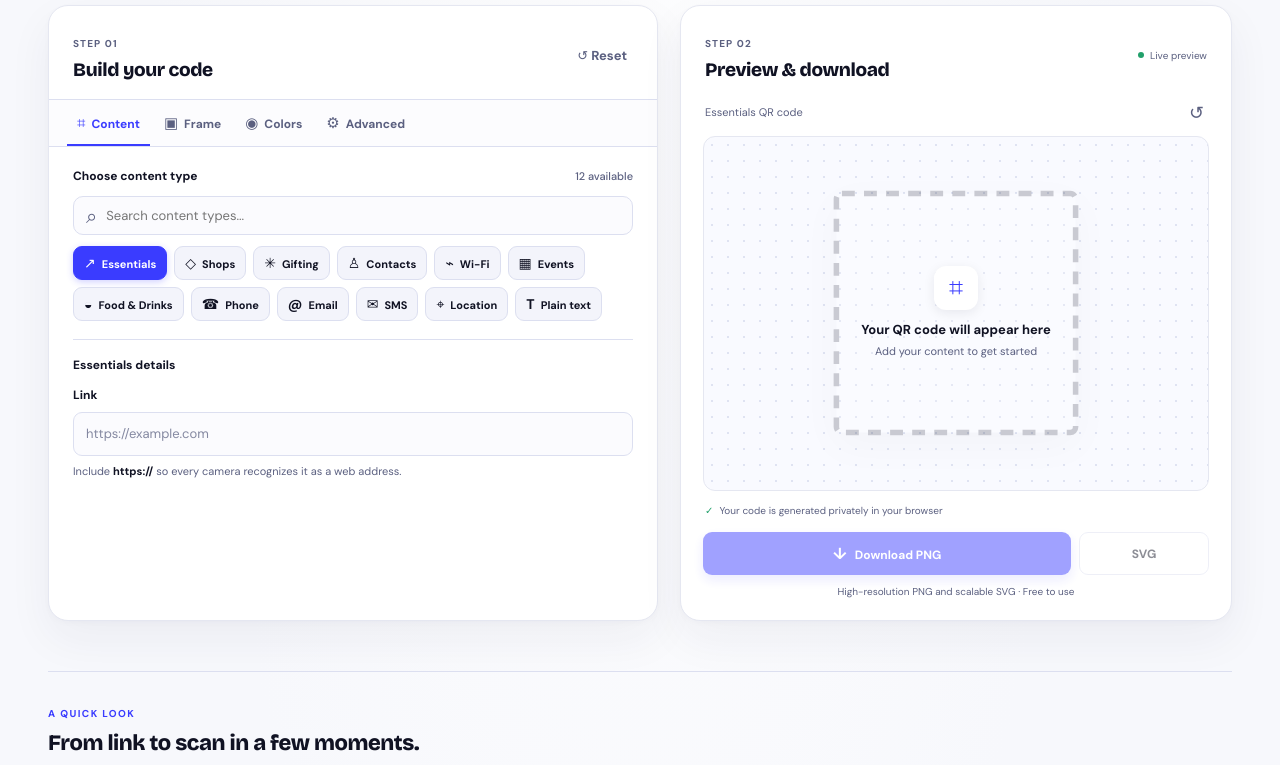
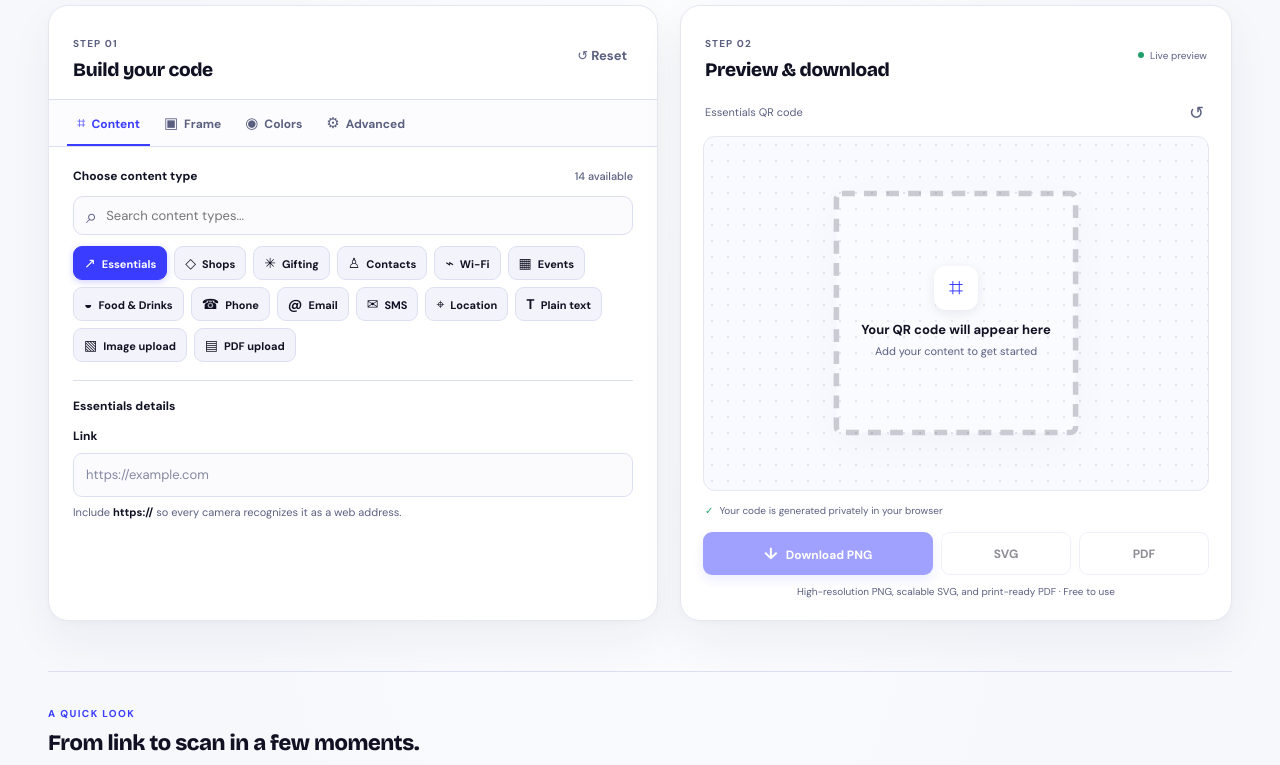
Before and after one commit to flappycodes/scanframe, a React (Vite) app: page / in a window 1280 px wide. Shown: the part 405-1170 px from the top of the page. Built offline with nearby package versions, Linux system fonts and the light colour scheme.

Commit message:
Added image and pdf in content type

```diff
--- a/package.json
+++ b/package.json
@@ -10,9 +10,11 @@
     "preview": "vite preview"
   },
   "dependencies": {
+    "jspdf": "^4.2.1",
     "qrcode": "^1.5.4",
     "react": "^19.3.1",
-    "react-dom": "^19.3.1"
+    "react-dom": "^19.3.1",
+    "svg2pdf.js": "^2.9.0"
   },
   "devDependencies": {
     "@types/node": "^24.19.2",
--- a/src/App.css
+++ b/src/App.css
@@ -120,10 +120,13 @@ h1 { margin: 14px 0 10px; font-size: clamp(38px, 5vw, 58px); letter-spacing: -.0
 .empty-search { color: var(--mute); font-size: 13px; margin: 8px 0; }
 .divider { height: 1px; background: var(--line); margin: 6px 0 16px; }
 .field-wrap label { margin: 0 0 7px; font-size: 12px; }
+.field-wrap input[type="file"] { display: block; width: 100%; color: var(--mute); font: 11px var(--body); }
+.field-wrap input[type="file"]::file-selector-button { margin-right: 9px; padding: 8px 10px; border: 1px solid var(--line); border-radius: 8px; background: var(--card); color: var(--ink); font: 700 11px var(--body); cursor: pointer; }
 input[type="text"] { border-radius: 9px; padding: 11px 12px; font-size: 13px; background: var(--bg); }
 input[type="text"]::placeholder { color: color-mix(in srgb, var(--mute) 74%, transparent); }
 .field-hint { margin: 7px 0 0; color: var(--mute); font-size: 11px; }
 .field-hint strong { color: var(--ink); }
+.field-wrap .logo-error { color: #b42318; }
 .frames { grid-template-columns: repeat(4, minmax(0, 1fr)); gap: 9px; }
 .fr { padding: 8px; border-radius: 10px; font-size: 10px; }
 .fr svg { height: 72px; }
--- a/src/App.tsx
+++ b/src/App.tsx
@@ -1,10 +1,10 @@
-import { forwardRef, useMemo, useRef, useState, type ChangeEvent, type ReactNode } from "react";
+import { forwardRef, useEffect, useMemo, useRef, useState, type ChangeEvent, type ReactNode } from "react";
 import QRCode from "qrcode";
 import PromoPreview from "./components/PromoPreview";
 import "./App.css";
 
 /* ---------- types ---------- */
-type CatKey = "essentials" | "shops" | "gifting" | "contacts" | "wifi" | "events" | "food" | "phone" | "email" | "sms" | "location" | "text";
+type CatKey = "essentials" | "shops" | "gifting" | "contacts" | "wifi" | "events" | "food" | "phone" | "email" | "sms" | "location" | "text" | "image" | "pdf";
 type FrameKey = "default" | "box" | "pointer" | "hand" | "ticket" | "corners" | "badge" | "arch" | "polaroid" | "ribbon" | "diamond" | "stamp";
 type Field = { key: string; label: string; placeholder: string };
 type Cat = {
@@ -12,6 +12,7 @@ type Cat = {
   label: string;
   fields: Field[];
   build: (v: Record<string, string>) => string;
+  fileType?: "image" | "pdf";
 };
 type FrameDef = {
   name: string;
@@ -53,6 +54,8 @@ const CATS: Record<CatKey, Cat> = {
   sms: { name: "SMS", label: "TEXT US", fields: [{ key: "phone", label: "Phone number", placeholder: "+1 555 123 4567" }], build: (v) => `sms:${v.phone.replace(/[\s()-]/g, "")}` },
   location: { name: "Location", label: "FIND US", fields: [{ key: "latitude", label: "Latitude", placeholder: "37.7749" }, { key: "longitude", label: "Longitude", placeholder: "-122.4194" }], build: (v) => `geo:${v.latitude.trim()},${v.longitude.trim()}` },
   text: { name: "Plain text", label: "READ MESSAGE", fields: [{ key: "text", label: "Message", placeholder: "Enter a short message" }], build: (v) => v.text },
+  image: { name: "Image upload", label: "VIEW IMAGE", fields: [], build: () => "", fileType: "image" },
+  pdf: { name: "PDF upload", label: "OPEN PDF", fields: [], build: () => "", fileType: "pdf" },
 };
 
 /* ---------- frames ---------- */
@@ -352,6 +355,14 @@ function exportSvg(svg: SVGSVGElement) {
   setTimeout(() => URL.revokeObjectURL(url), 1000);
 }
 
+async function exportPdf(svg: SVGSVGElement, filename = "qr-frame.pdf") {
+  const [{ jsPDF }, { svg2pdf }] = await Promise.all([import("jspdf"), import("svg2pdf.js")]);
+  const vb = svg.viewBox.baseVal;
+  const pdf = new jsPDF({ unit: "pt", format: [vb.width, vb.height] });
+  await svg2pdf(svg, pdf, { x: 0, y: 0, width: vb.width, height: vb.height });
+  pdf.save(filename);
+}
+
 function exportPng(svg: SVGSVGElement, widthPx = 2000) {
   const vb = svg.viewBox.baseVal;
   const img = new Image();
@@ -376,6 +387,9 @@ export default function App() {
   const [logoImage, setLogoImage] = useState<string | null>(null);
   const [logoSize, setLogoSize] = useState(20);
   const [logoError, setLogoError] = useState("");
+  const [fileUrl, setFileUrl] = useState<string | null>(null);
+  const [fileName, setFileName] = useState("");
+  const [fileError, setFileError] = useState("");
   const [vals, setVals] = useState<Record<string, string>>({});
   const [activeTab, setActiveTab] = useState<"content" | "frame" | "colors" | "advanced">("content");
   const [search, setSearch] = useState("");
@@ -383,11 +397,12 @@ export default function App() {
 
   const c = CATS[cat];
   const payload = useMemo(() => {
+    if (c.fileType) return fileUrl || "";
     const v: Record<string, string> = {};
     c.fields.forEach((f) => (v[f.key] = vals[f.key] || f.placeholder));
     return c.build(v);
-  }, [c, vals]);
-  const isReady = c.fields.every((field) => Boolean(vals[field.key]?.trim()));
+  }, [c, fileUrl, vals]);
+  const isReady = c.fileType ? Boolean(fileUrl) : c.fields.every((field) => Boolean(vals[field.key]?.trim()));
   const categoryKeys = (Object.keys(CATS) as CatKey[]).filter((key) =>
     CATS[key].name.toLowerCase().includes(search.trim().toLowerCase()),
   );
@@ -396,6 +411,25 @@ export default function App() {
     setCat(k);
     setVals({});
     setLabel(CATS[k].label);
+    setFileUrl(null);
+    setFileName("");
+    setFileError("");
+  }
+
+  useEffect(() => () => { if (fileUrl) URL.revokeObjectURL(fileUrl); }, [fileUrl]);
+
+  function handleFileUpload(event: ChangeEvent<HTMLInputElement>) {
+    const file = event.target.files?.[0];
+    event.target.value = "";
+    if (!file) return;
+    const expectedType = c.fileType === "image" ? "image/" : "application/pdf";
+    if (c.fileType === "image" ? !file.type.startsWith(expectedType) : file.type !== expectedType) {
+      setFileError(c.fileType === "image" ? "Choose an image file." : "Choose a PDF file.");
+      return;
+    }
+    setFileUrl(URL.createObjectURL(file));
+    setFileName(file.name);
+    setFileError("");
   }
 
   function handleLogoUpload(event: ChangeEvent<HTMLInputElement>) {
@@ -449,7 +483,7 @@ export default function App() {
           <div className="panel">
             <div className="panel-heading">
               <div><span className="step-label">STEP 01</span><h2>Build your code</h2></div>
-              <button className="reset-button" onClick={() => { setVals({}); setLabel(CATS[cat].label); setFrame("default"); setAccent("#3a3cff"); setFrameWidth(1200); setQrSize(100); setLogoImage(null); setLogoSize(20); setLogoError(""); }}>↺ <span>Reset</span></button>
+              <button className="reset-button" onClick={() => { setVals({}); setFileUrl(null); setFileName(""); setFileError(""); setLabel(CATS[cat].label); setFrame("default"); setAccent("#3a3cff"); setFrameWidth(1200); setQrSize(100); setLogoImage(null); setLogoSize(20); setLogoError(""); }}>↺ <span>Reset</span></button>
             </div>
             <div className="editor-tabs" role="tablist" aria-label="QR code settings">
               {(["content", "frame", "colors", "advanced"] as const).map((tab) => (
@@ -466,14 +500,20 @@ export default function App() {
                 <div className="chips" role="group" aria-label="Category">
                   {categoryKeys.map((k) => (
                     <button key={k} className="chip" aria-pressed={k === cat} onClick={() => pickCat(k)}>
-                      <span className="chip-icon">{({ essentials: "↗", shops: "◇", gifting: "✳", contacts: "♙", wifi: "⌁", events: "▦", food: "◒", phone: "☎", email: "@", sms: "✉", location: "⌖", text: "T" } as Record<CatKey, string>)[k]}</span>{CATS[k].name}
+                      <span className="chip-icon">{({ essentials: "↗", shops: "◇", gifting: "✳", contacts: "♙", wifi: "⌁", events: "▦", food: "◒", phone: "☎", email: "@", sms: "✉", location: "⌖", text: "T", image: "▧", pdf: "▤" } as Record<CatKey, string>)[k]}</span>{CATS[k].name}
                     </button>
                   ))}
                   {categoryKeys.length === 0 && <p className="empty-search">No content types match “{search}”.</p>}
                 </div>
                 <div className="divider" />
                 <div className="section-label"><span>{CATS[cat].name} details</span></div>
-                {c.fields.map((f) => (
+                {c.fileType ? <div className="field-wrap">
+                  <label htmlFor="content-file">Upload {c.fileType === "image" ? "image" : "PDF"}</label>
+                  <input id="content-file" type="file" accept={c.fileType === "image" ? "image/*" : "application/pdf,.pdf"} aria-describedby="content-file-help" onChange={handleFileUpload} />
+                  <p id="content-file-help" className="field-hint">This creates a temporary link in this browser. It stops working when this session ends and cannot be opened on other devices.</p>
+                  {fileName && <p className="field-hint">Selected: <strong>{fileName}</strong></p>}
+                  {fileError && <p className="logo-error" role="alert">{fileError}</p>}
+                </div> : c.fields.map((f) => (
                   <div key={`${cat}-${f.key}`} className="field-wrap">
                     <label htmlFor={`f_${f.key}`}>{f.label}</label>
                     <input
@@ -548,7 +588,7 @@ export default function App() {
               <div><span className="step-label">STEP 02</span><h2>Preview &amp; download</h2></div>
               <span className="live-badge"><span className="privacy-dot" /> Live preview</span>
             </div>
-            <div className="preview-meta"><span>{CATS[cat].name} QR code</span><button className="icon-button" aria-label="Reset preview" title="Reset preview" onClick={() => setVals({})}>↺</button></div>
+              <div className="preview-meta"><span>{CATS[cat].name} QR code</span><button className="icon-button" aria-label="Reset preview" title="Reset preview" onClick={() => { setVals({}); setFileUrl(null); setFileName(""); setFileError(""); }}>↺</button></div>
             <div className={`stage ${!isReady ? "stage-empty" : ""}`}>
               <QRFrame ref={svgRef} frame={frame} accent={accent} label={label} text={payload} placeholder={!isReady} qrSize={qrSize} outputWidth={frameWidth} logoImage={logoImage} logoSize={logoSize} />
               {!isReady && <div className="stage-prompt"><span className="prompt-icon">⌗</span><strong>Your QR code will appear here</strong><span>Add your content to get started</span></div>}
@@ -557,8 +597,9 @@ export default function App() {
             <div className="btns">
               <button className="btn" disabled={!isReady} onClick={() => svgRef.current && exportPng(svgRef.current, frameWidth)}><span>↓</span> Download PNG</button>
               <button className="btn alt" disabled={!isReady} onClick={() => svgRef.current && exportSvg(svgRef.current)}>SVG</button>
+              <button className="btn alt" disabled={!isReady} onClick={() => svgRef.current && void exportPdf(svgRef.current)}>PDF</button>
             </div>
-            <p className="download-note">High-resolution PNG and scalable SVG · Free to use</p>
+            <p className="download-note">High-resolution PNG, scalable SVG, and print-ready PDF · Free to use</p>
           </div>
         </section>
 
```
Also changed, not shown: 2 other files (tests, documents, lock files or other folders).
